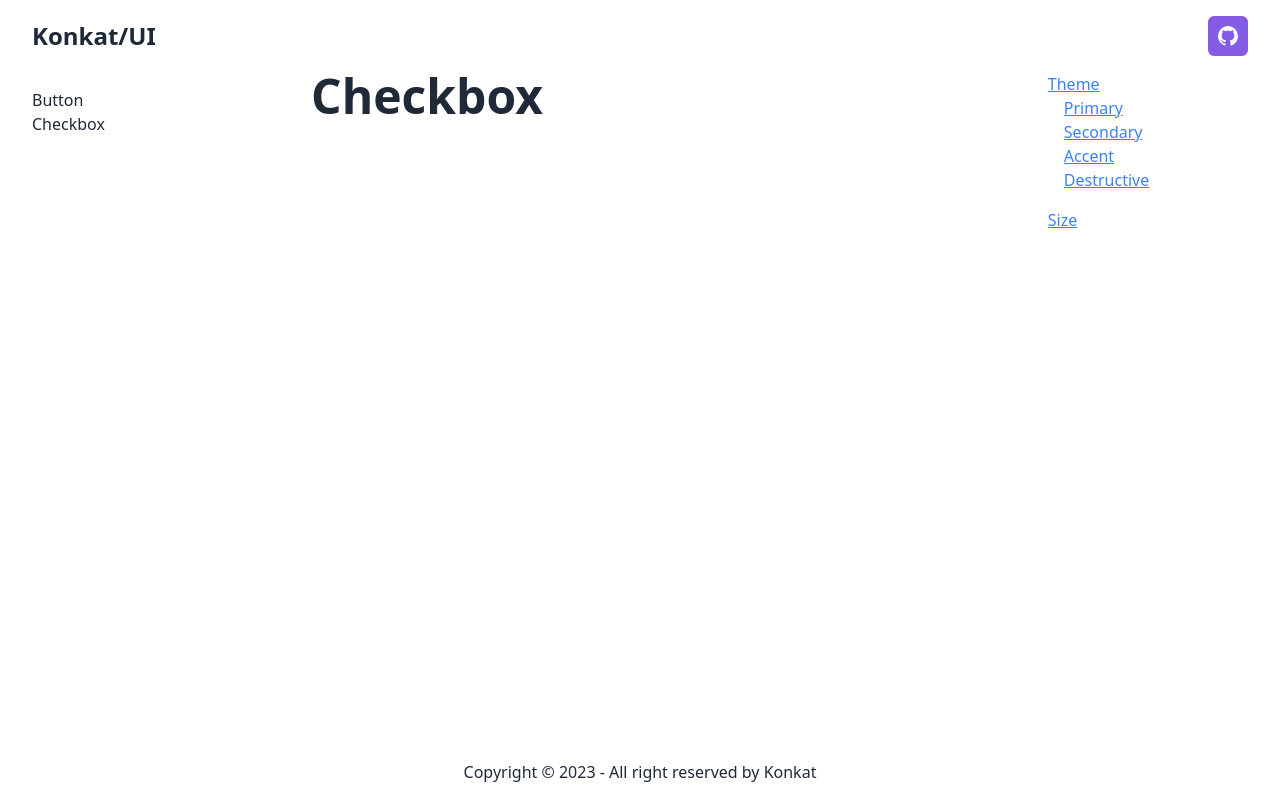
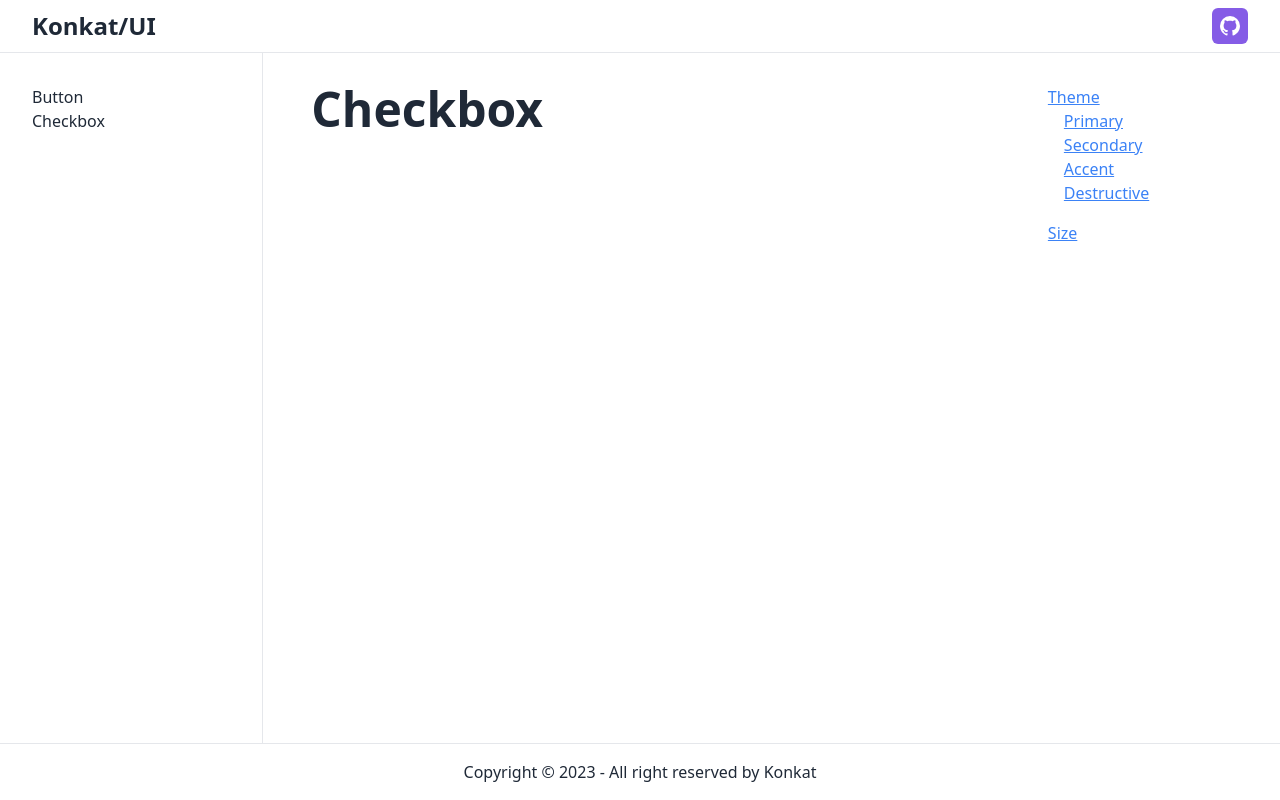
Before and after one commit to KonkatHub/konkat-ui, a SvelteKit app: page /checkbox in a window 1280 px wide. Built offline with nearby package versions, Linux system fonts and the light colour scheme.

Commit message:
[6] feat: add borders to isolate content

```diff
--- a/src/components/Navbar.svelte
+++ b/src/components/Navbar.svelte
@@ -2,14 +2,14 @@
   import Button from '$lib/components/button/Button.svelte';
 </script>
 
-<header class="flex items-center justify-between px-4 py-4 sm:px-8">
+<header class="flex items-center justify-between px-4 py-2 sm:px-8">
   <div>
     <a href="/" class="text-2xl font-bold">
       <h3>Konkat/UI</h3>
     </a>
   </div>
   <div>
-    <Button href="https://github.com/KonkatHub/konkat-ui" target="_blank" shape="square">
+    <Button href="https://github.com/KonkatHub/konkat-ui" target="_blank" size="sm" shape="square">
       <svg xmlns="http://www.w3.org/2000/svg" width="24" height="24" viewBox="0 0 24 24">
         <path
           fill="currentColor"
--- a/src/components/Naviguation.svelte
+++ b/src/components/Naviguation.svelte
@@ -1,5 +1,5 @@
 <!-- TODO: Use drawer menu -->
-<aside class="hidden min-h-full w-1/4 px-8 py-4 sm:block">
+<aside class="hidden min-h-full w-1/4 border-r px-8 py-8 sm:block">
   <nav>
     <ul>
       <li>
--- a/src/components/TableOfContent/Link.svelte
+++ b/src/components/TableOfContent/Link.svelte
@@ -15,7 +15,7 @@
 </script>
 
 {#if link === 'divider'}
-  <div class="my-2 h-0.5 w-full rounded-full bg-slate-400/20" />
+  <div class="block w-full border-b" />
 {:else}
   <li>
     <a class="text-blue-500 underline transition-colors hover:text-blue-800" href={link.href}>
--- a/src/routes/+layout.svelte
+++ b/src/routes/+layout.svelte
@@ -8,10 +8,10 @@
 
 <div class="flex min-h-screen w-screen flex-col text-gray-800">
   <Navbar />
-  <div class="flex flex-1">
+  <div class="flex flex-1 border-y">
     <Naviguation />
     <main
-      class="flex h-max w-full flex-col-reverse gap-4 px-4 sm:flex-row sm:justify-between md:px-8 lg:px-12"
+      class="flex h-max w-full flex-col-reverse gap-4 px-4 py-8 sm:flex-row sm:justify-between md:px-8 lg:px-12"
     >
       <slot />
     </main>
```
